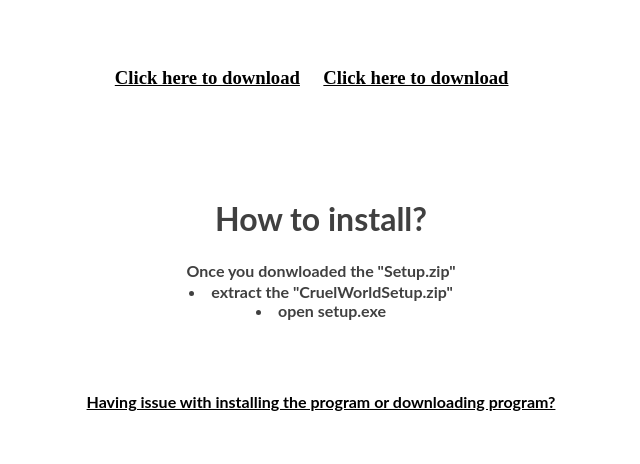
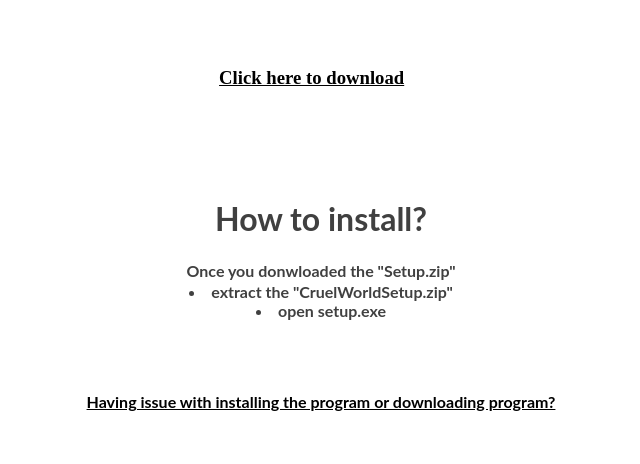
Before and after one commit to coinz32/cruelworld, a plain HTML site: page HowToInstall.html in a window 1280 px wide. Shown: the whole page, without its empty margins (319-959 px from the left). Drawn offline with Linux system fonts and the light colour scheme.

Commit message:
Newfiles

```diff
--- a/HowToInstall.html
+++ b/HowToInstall.html
@@ -13,8 +13,8 @@
 
 		<BR>
 
-			<a href="CruelWorldsetup.exe" download="CruelWorldSetup">Click here to download</a>&nbsp;&nbsp;&nbsp;&nbsp;
-			<a href="CruelWorldsetup-1.bin" download="CruelWorldSetup">Click here to download</a>&nbsp;&nbsp;&nbsp;&nbsp;
+			<a href="CruelWorldsetup.exe" download="CruelWorldSetup" "CruelWorldsetup-1.bin">Click here to download</a>&nbsp;&nbsp;&nbsp;&nbsp;
+
 		</BR>
 		<br><br><br><br>
 		<BR>
```
